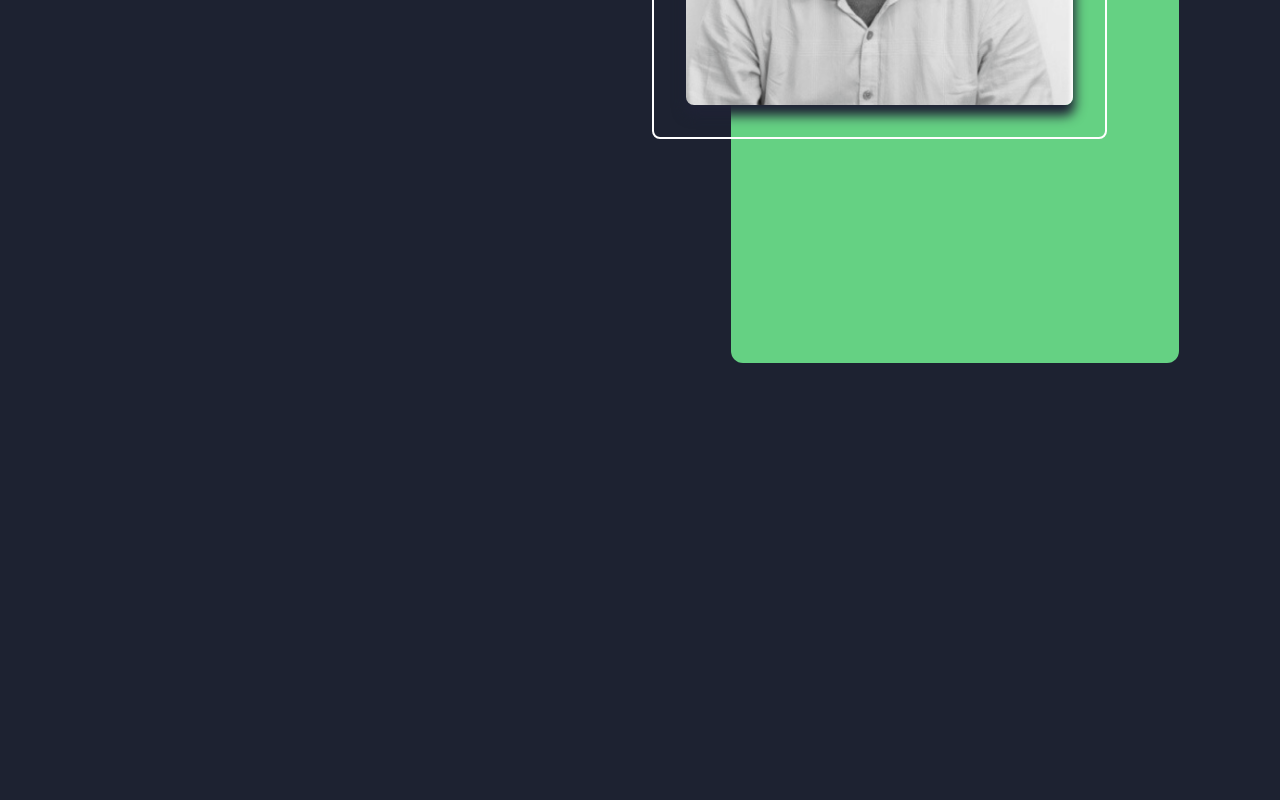
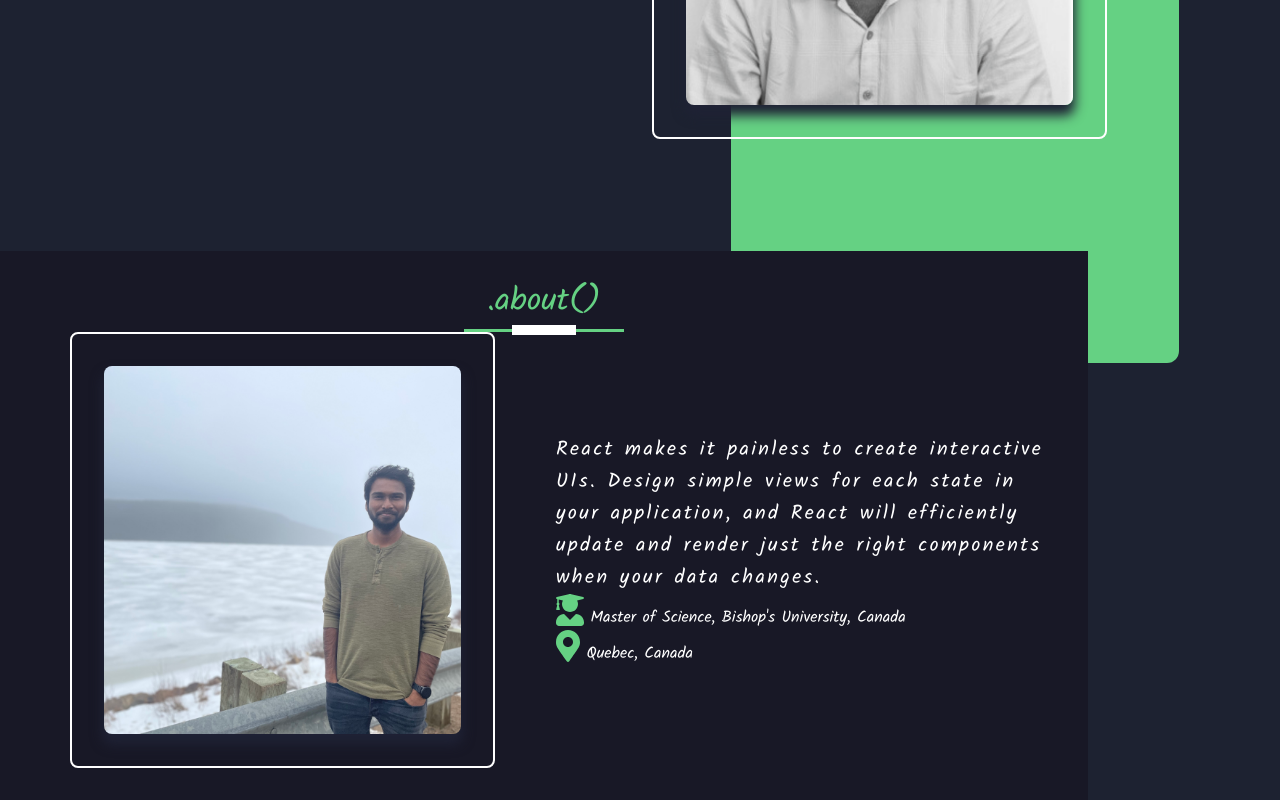
Before and after one commit to serlintamilselvam/portfolio, a Vue app: page / in a window 1280 px wide. Shown: the part 556-1356 px from the top of the page. Before the commit the page ends 919 px from the top, so only its background shows below. Built offline with nearby package versions, Linux system fonts and the light colour scheme.

Commit message:
Created about us section

```diff
--- a/package.json
+++ b/package.json
@@ -14,7 +14,7 @@
     "@fortawesome/vue-fontawesome": "^2.0.2",
     "bootstrap": "^5.0.1",
     "bootstrap-vue": "^2.21.2",
-    "core-js": "^3.6.5",
+    "core-js": "^3.13.0",
     "vue": "^2.6.11",
     "vue-router": "^3.2.0"
   },
--- a/src/App/App.css
+++ b/src/App/App.css
@@ -31,3 +31,28 @@ body {
 #nav a.router-link-exact-active {
   color: #65D183;
 }
+
+.img-fluid {
+  max-width: 100%;
+  height: auto;
+  box-shadow: 0 0.55rem 0.75rem 2px #1f2235;
+  border-radius: 0.5rem;
+  transition: transform 1s;
+}
+
+.prof-pic-outline {
+  margin: 0 auto;
+  border: 0.15rem solid;
+  width: 85%;
+  float: left;
+  padding: 2rem;
+  max-width: -webkit-max-content;
+  max-width: -moz-max-content;
+  max-width: max-content;
+  border-radius: 0.5rem;
+}
+
+.img-fluid:hover {
+  transform: scale(1.1);
+  box-shadow: none;
+}
--- a/src/App/App.html
+++ b/src/App/App.html
@@ -1,7 +1,8 @@
 <div id="app">
     <div id="app">
-            <Header />
-            <Leftnav class="d-none d-md-block" />
+        <Header />
+        <Leftnav class="d-none d-md-block" />
         <router-view/>
+        <About />
     </div>
 </div>
--- a/src/App/App.js
+++ b/src/App/App.js
@@ -7,12 +7,14 @@ import 'bootstrap-vue/dist/bootstrap-vue.css'
 
 import Header from '../components/Header/Header.vue'
 import Leftnav from '../components/Leftnav/Leftnav.vue'
+import About from '../components/Sections/About/About.vue'
 
 export default {
     name: 'App',
     components: {
       Header,
-      Leftnav
+      Leftnav,
+      About
     }
   }
 
--- a/src/components/Leftnav/Leftnav.css
+++ b/src/components/Leftnav/Leftnav.css
@@ -34,6 +34,6 @@
 
 .profile-links a span {
     position: absolute;
-    top: 0.75rem;
-    right: 1rem;
+    top: 0.9rem;
+    right: 1.25rem;
 }
--- /dev/null
+++ b/src/components/Sections/About/About.css
@@ -0,0 +1,49 @@
+.about-section {
+    position: relative;
+    width: 85%;
+    display: block;
+    background-color: #181826;
+    padding: 2rem;
+}
+
+h2 {
+    color: #65D183;
+}
+
+.under-line {
+    width: 10rem;
+    height: 3px;
+    background-color: #65D183;
+    margin: 0 auto;
+}
+
+.line-bulb {
+    position: absolute;
+    height: 0.6rem;
+    background-color: #fff;
+    top: 4.65rem;
+    bottom: 0;
+    left: 0;
+    right: 0;
+    width: 4rem;
+    margin: 0 auto;
+}
+
+.text-content {
+    text-align: left;
+}
+
+.text-content-1 {
+    font-size: 1.25rem;
+    line-height: 2rem;
+    letter-spacing: .15rem;
+    text-align: left;
+}
+
+.prof-pic-outline {
+    float: none;
+}
+
+.about-content {
+    align-items: center;
+}
--- /dev/null
+++ b/src/components/Sections/About/About.html
@@ -0,0 +1,25 @@
+<div class="about-section">
+    <h2>.about()</h2>
+    <div class="under-line"></div>
+    <div class="line-bulb"></div>
+    <div class="about-content row">
+        <div class="col-lg-6">
+            <div class="prof-pic-outline">
+                <img class="img-fluid" src="../../../assets//images/profile_pic_2.png" alt="Serlin Tamilselvam 2">
+            </div>
+        </div>
+        <div class="col-lg-6 text-content">
+            <div class="text-content-1">
+                React makes it painless to create interactive UIs. Design simple views for each state in your application, and React will efficiently update and render just the right components when your data changes.
+            </div>
+            <div class="education-info">
+                <div>
+                    <font-awesome-icon :icon="['fas', 'user-graduate']" size="2x" color="#65D183" /><span>  Master of Science, Bishop's University, Canada</span>
+                </div>
+                <div>
+                    <font-awesome-icon :icon="['fas', 'map-marker-alt']" size="2x" color="#65D183" /><span>  Quebec, Canada</span>
+                </div>
+            </div>
+        </div>
+    </div>
+</div>
--- /dev/null
+++ b/src/components/Sections/About/About.js
@@ -0,0 +1,5 @@
+export default {
+    name: "About",
+    props: {
+    }
+}
--- /dev/null
+++ b/src/components/Sections/About/About.vue
@@ -0,0 +1,7 @@
+<template src="./About.html" />
+
+<script src="./About.js" />
+
+<!-- Add "scoped" attribute to limit CSS to this component only -->
+
+<style src="./About.css" scoped></style>
--- a/src/main.js
+++ b/src/main.js
@@ -3,10 +3,10 @@ import App from './App/App.vue'
 import router from './router'
 import { library } from '@fortawesome/fontawesome-svg-core'
 import { FontAwesomeIcon } from '@fortawesome/vue-fontawesome'
-import { faBars } from '@fortawesome/free-solid-svg-icons'
+import { faBars, faMapMarkerAlt, faUserGraduate } from '@fortawesome/free-solid-svg-icons'
 import { faGithub, faInstagram, faLinkedin } from '@fortawesome/free-brands-svg-icons'
 
-library.add(faBars, faGithub, faInstagram, faLinkedin)
+library.add(faBars, faGithub, faInstagram, faLinkedin, faUserGraduate, faMapMarkerAlt)
 
 Vue.component('font-awesome-icon', FontAwesomeIcon)
 
--- a/src/views/Home/Home.css
+++ b/src/views/Home/Home.css
@@ -67,14 +67,6 @@
   position: absolute !important;
 }
 
-.img-fluid {
-  max-width: 100%;
-  height: auto;
-  box-shadow: 0 0.55rem 0.75rem 2px #1f2235;
-  border-radius: 0.5rem;
-  transition: transform 1s;
-}
-
 .flex-container {
   display: flex;
   flex-wrap: wrap;
@@ -93,20 +85,3 @@ h2, h3, h4 {
   letter-spacing: .15rem;
   margin: 0;
 }
-
-.prof-pic-outline {
-  margin: 0 auto;
-  border: 0.15rem solid;
-  width: 85%;
-  float: left;
-  padding: 2rem;
-  max-width: -webkit-max-content;
-  max-width: -moz-max-content;
-  max-width: max-content;
-  border-radius: 0.5rem;
-}
-
-.img-fluid:hover {
-  transform: scale(1.1);
-  box-shadow: none;
-}
```
Also changed, not shown: src/assets/images/profile_pic_2.png (added), 1 other file (tests, documents, lock files or other folders).
